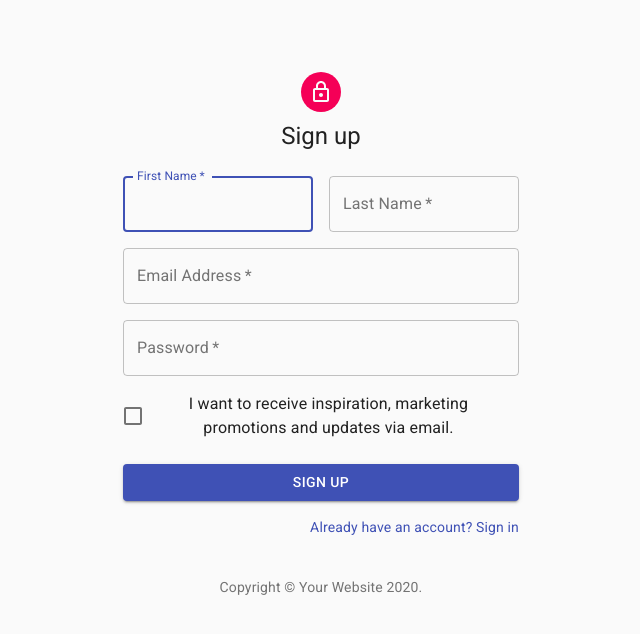
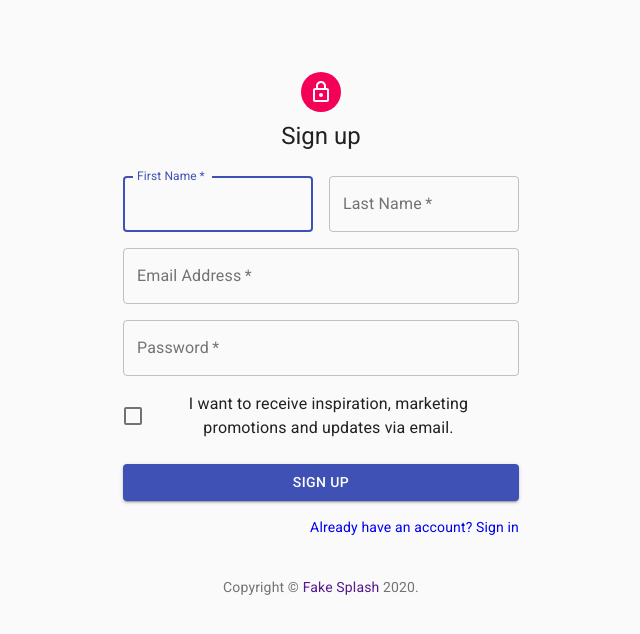
Before and after one commit to anandhanedom/unsplash-app, a React (Create React App) app: page /signup in a window 1280 px wide. Shown: the top 634 px of the page, without its empty margins (319-959 px from the left). Built offline with nearby package versions, Linux system fonts and the light colour scheme.

Commit message:
authentication stylings

```diff
--- a/src/Pages/Authentication/SignIn/Signin.component.jsx
+++ b/src/Pages/Authentication/SignIn/Signin.component.jsx
@@ -19,7 +19,11 @@ function Copyright() {
   return (
     <Typography variant="body2" color="textSecondary" align="center">
       {'Copyright © '}
-      <Link color="inherit" href="https://material-ui.com/">
+      <Link
+        color="inherit"
+        href="https://material-ui.com/"
+        style={{ textDecoration: 'initial' }}
+      >
         Fake Splash
       </Link>{' '}
       {new Date().getFullYear()}
@@ -114,12 +118,20 @@ const SignInSide = () => {
             </Button>
             <Grid container>
               <Grid item xs>
-                <Link href="#" variant="body2">
+                <Link
+                  href="#"
+                  variant="body2"
+                  style={{ textDecoration: 'initial' }}
+                >
                   Forgot password?
                 </Link>
               </Grid>
               <Grid item>
-                <Link to="/signup" variant="body2">
+                <Link
+                  style={{ textDecoration: 'initial' }}
+                  to="/signup"
+                  variant="body2"
+                >
                   {"Don't have an account? Sign Up"}
                 </Link>
               </Grid>
--- a/src/Pages/Authentication/SignUp/Signup.component.jsx
+++ b/src/Pages/Authentication/SignUp/Signup.component.jsx
@@ -1,11 +1,13 @@
 import React from 'react';
+import { Link } from 'react-router-dom';
+
+//material UI
 import Avatar from '@material-ui/core/Avatar';
 import Button from '@material-ui/core/Button';
 import CssBaseline from '@material-ui/core/CssBaseline';
 import TextField from '@material-ui/core/TextField';
 import FormControlLabel from '@material-ui/core/FormControlLabel';
 import Checkbox from '@material-ui/core/Checkbox';
-import Link from '@material-ui/core/Link';
 import Grid from '@material-ui/core/Grid';
 import Box from '@material-ui/core/Box';
 import LockOutlinedIcon from '@material-ui/icons/LockOutlined';
@@ -17,8 +19,12 @@ function Copyright() {
   return (
     <Typography variant="body2" color="textSecondary" align="center">
       {'Copyright © '}
-      <Link color="inherit" href="https://material-ui.com/">
-        Your Website
+      <Link
+        color="inherit"
+        href="https://material-ui.com/"
+        style={{ textDecoration: 'initial' }}
+      >
+        Fake Splash
       </Link>{' '}
       {new Date().getFullYear()}
       {'.'}
@@ -124,7 +130,11 @@ const SignUp = () => {
           </Button>
           <Grid container justify="flex-end">
             <Grid item>
-              <Link href="#" variant="body2">
+              <Link
+                to="/"
+                variant="body2"
+                style={{ textDecoration: 'initial' }}
+              >
                 Already have an account? Sign in
               </Link>
             </Grid>
```
